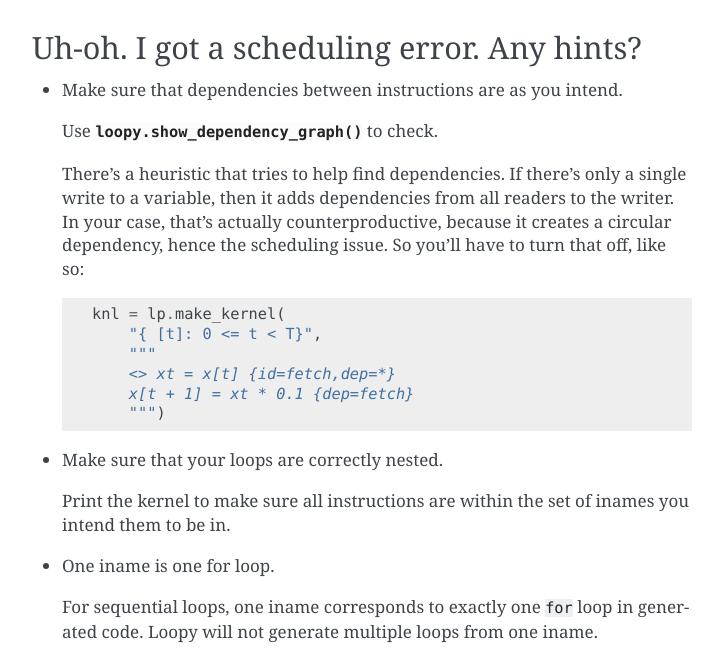
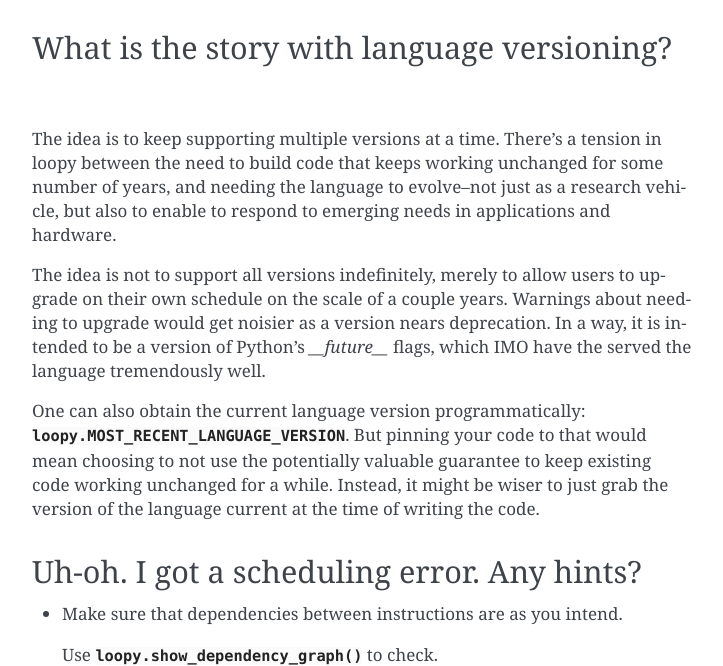
Before and after one commit to inducer/loopy, a Sphinx documentation site: the page built from doc/misc.rst, in a window 1280 px wide and 900 px high, scrolled down 8079 px, cut to the strip 234-900 px from the top of the window. Shown: the whole strip, without its empty margins (388-1111 px from the left). Built offline with Sphinx 7.4.7, drawn with Linux system fonts in a browser that asks for light colours; some of the changed text lies outside the part shown.

Commit message:
Add language versioning FAQ

```diff
--- a/doc/misc.rst
+++ b/doc/misc.rst
@@ -378,6 +378,28 @@ successful vectorization. This generates the following code:
 .. literalinclude:: ../examples/python/vector-types.cl
     :language: c
 
+What is the story with language versioning?
+-------------------------------------------
+
+The idea is to keep supporting multiple versions at a time. There's a
+tension in loopy between the need to build code that keeps working
+unchanged for some number of years, and needing the language to
+evolve--not just as a research vehicle, but also to enable to respond
+to emerging needs in applications and hardware.
+
+The idea is not to support all versions indefinitely, merely to allow
+users to upgrade on their own schedule on the scale of a couple years.
+Warnings about needing to upgrade would get noisier as a version nears
+deprecation. In a way, it is intended to be a version of Python's
+`__future__` flags, which IMO have the served the language tremendously
+well.
+
+One can also obtain the current language version programmatically:
+:data:`loopy.MOST_RECENT_LANGUAGE_VERSION`.
+But pinning your code to that would mean choosing to not use the
+potentially valuable guarantee to keep existing code working unchanged
+for a while. Instead, it might be wiser to just grab the version of the
+language current at the time of writing the code.
 
 Uh-oh. I got a scheduling error. Any hints?
 -------------------------------------------
```
